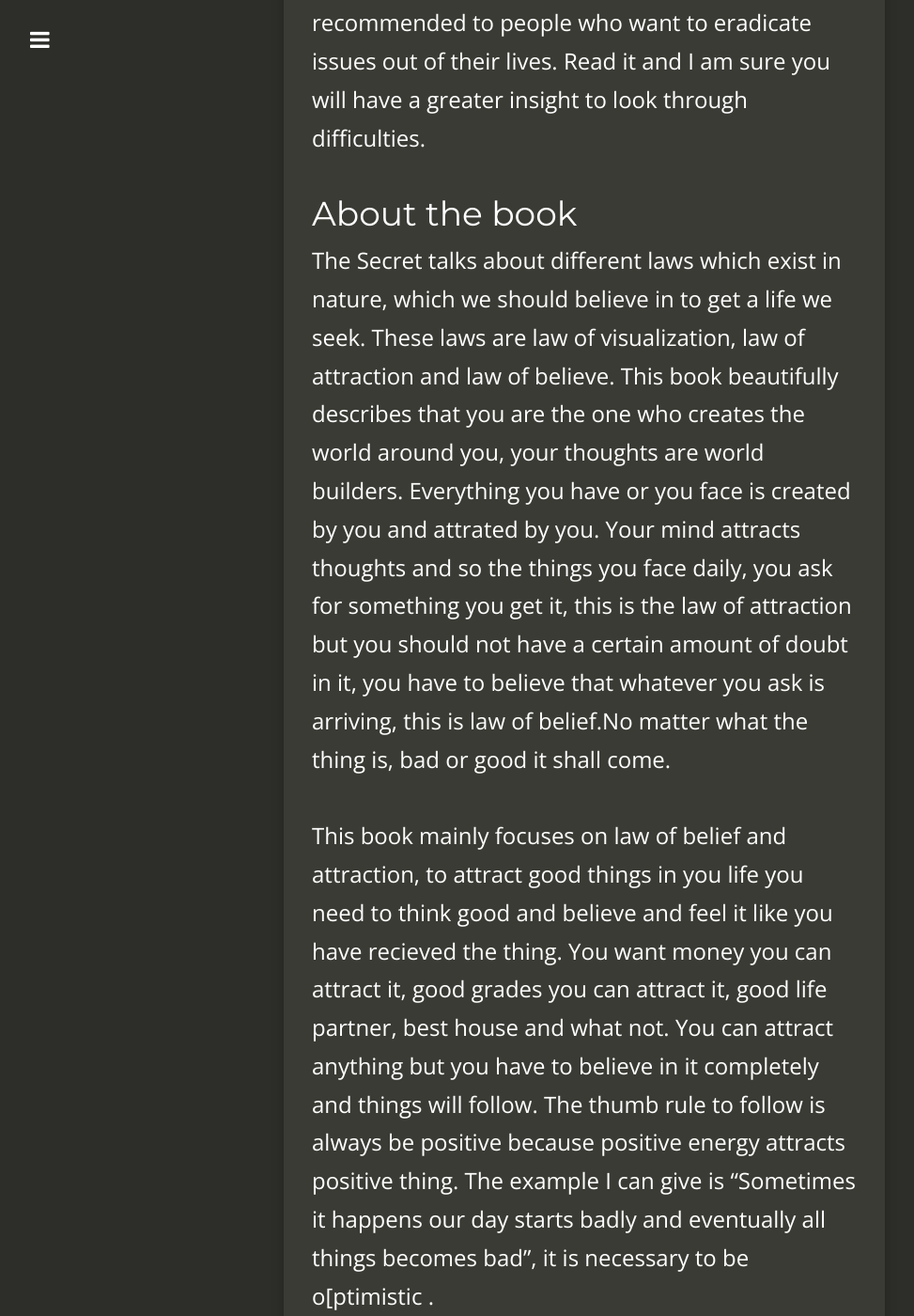
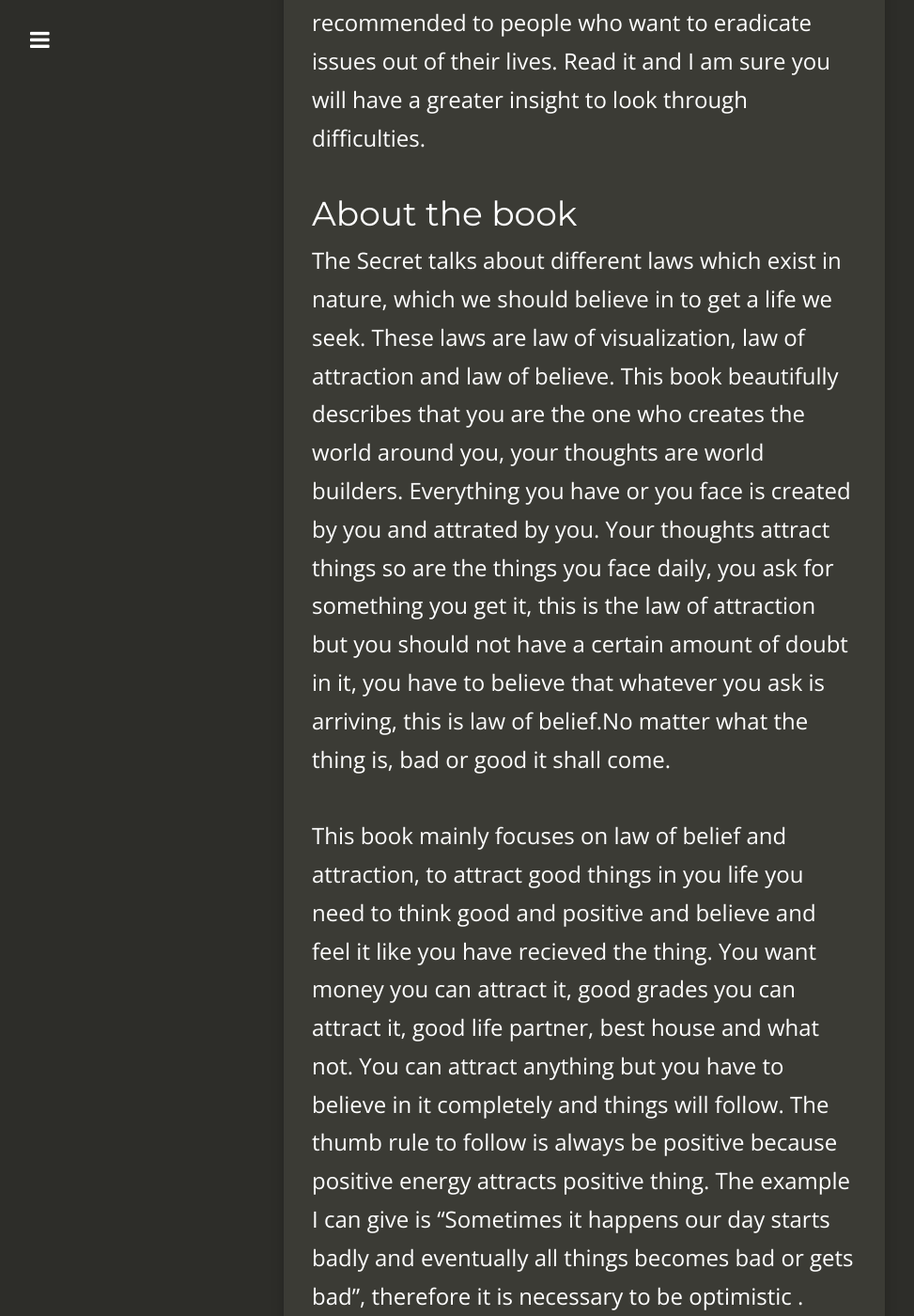
Before and after one commit to arjunsachdev8/arjunsachdev8.github.io, a Jekyll site: the page built from _posts/2018-08-08-The-Secret.md, in a window 1280 px wide and 1400 px high, scrolled down 554 px. Shown: the whole window at 94% size, without its empty margins (18-991 px from the left). Built offline with Jekyll 4.4.1, drawn with Linux system fonts in a browser that asks for light colours; nearby versions of some CDN libraries; some of the changed text lies outside the part shown.

Commit message:
Update 2018-08-08-The-Secret.md

```diff
--- a/_posts/2018-08-08-The-Secret.md
+++ b/_posts/2018-08-08-The-Secret.md
@@ -14,8 +14,8 @@ Hello fellow readers I am back with my next blog, which is for the book named
 
 ## About the book <br />
 
-The Secret talks about different laws which exist in nature, which we should believe in to get a life we seek. These laws are law of visualization, law of attraction and law of believe. This book beautifully describes that you are the one who creates the world around you, your thoughts are world builders. Everything you have or you face is created by you and attrated by you. Your mind attracts thoughts and so the things you face daily, you ask for something you get it, this is the law of attraction but you should not have a certain amount of doubt in it, you have to believe that whatever you ask is arriving, this is law of belief.No matter what the thing is, bad or good it shall come. <br />
-This book mainly focuses on law of belief and attraction, to attract good things in you life you need to think good and believe and feel it like you have recieved the thing. You want money you can attract it, good grades you can attract it, good life partner, best house and what not. You can attract anything but you have to believe in it completely and things will follow. The thumb rule to follow is always be positive because positive energy attracts positive thing. The example I can give is "Sometimes it happens our day starts badly and eventually all things becomes bad", it is necessary to be o[ptimistic . <br />
-This book also tells us about the thinking of a guy who has been always on the losing side and the one always winning. The first one has attracted negative things through his negative mindset and the other one has always attracted positive things. This book tells us how to visualize things, attract it and believe it, as it is there and you will surely get it. This book has done wonders to many people and I surely believe it can do to yours. Just believe in it.<br />
-I suggest to all those who want to become rich and get financial freedom please do read this book, I surely know that it will change the way you look at things in a financial way.<br />
+The Secret talks about different laws which exist in nature, which we should believe in to get a life we seek. These laws are law of visualization, law of attraction and law of believe. This book beautifully describes that you are the one who creates the world around you, your thoughts are world builders. Everything you have or you face is created by you and attrated by you. Your thoughts attract things  so are  the things you face daily, you ask for something you get it, this is the law of attraction but you should not have a certain amount of doubt in it, you have to believe that whatever you ask is arriving, this is law of belief.No matter what the thing is, bad or good it shall come. <br />
+This book mainly focuses on law of belief and attraction, to attract good things in you life you need to think good and positive and believe and feel it like you have recieved the thing. You want money you can attract it, good grades you can attract it, good life partner, best house and what not. You can attract anything but you have to believe in it completely and things will follow. The thumb rule to follow is always be positive because positive energy attracts positive thing. The example I can give is "Sometimes it happens our day starts badly and eventually all things becomes bad or gets bad", therefore it is necessary to be optimistic . <br />
+This book also tells us about the thinking of a guy who has been always on the losing side and the one always winning. The first one has attracted negative things through his negative mindset and the other one has always attracted positive things. This book tells us how to visualize things, attract it and believe it, as it is there and you will surely get it. This book has done wonders to many people and I surely believe it can do to yours. Just believe in it and see your life changing.<br />
+
 Thanks !
```
